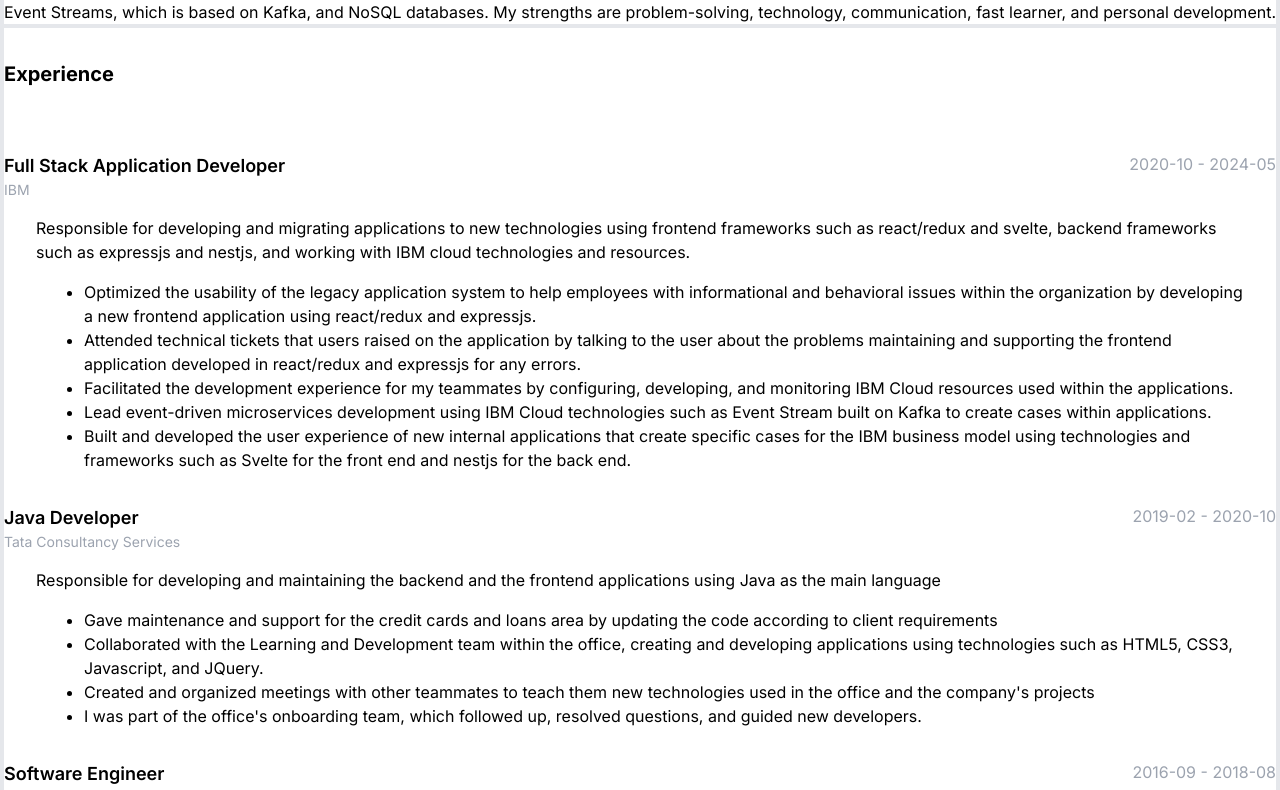
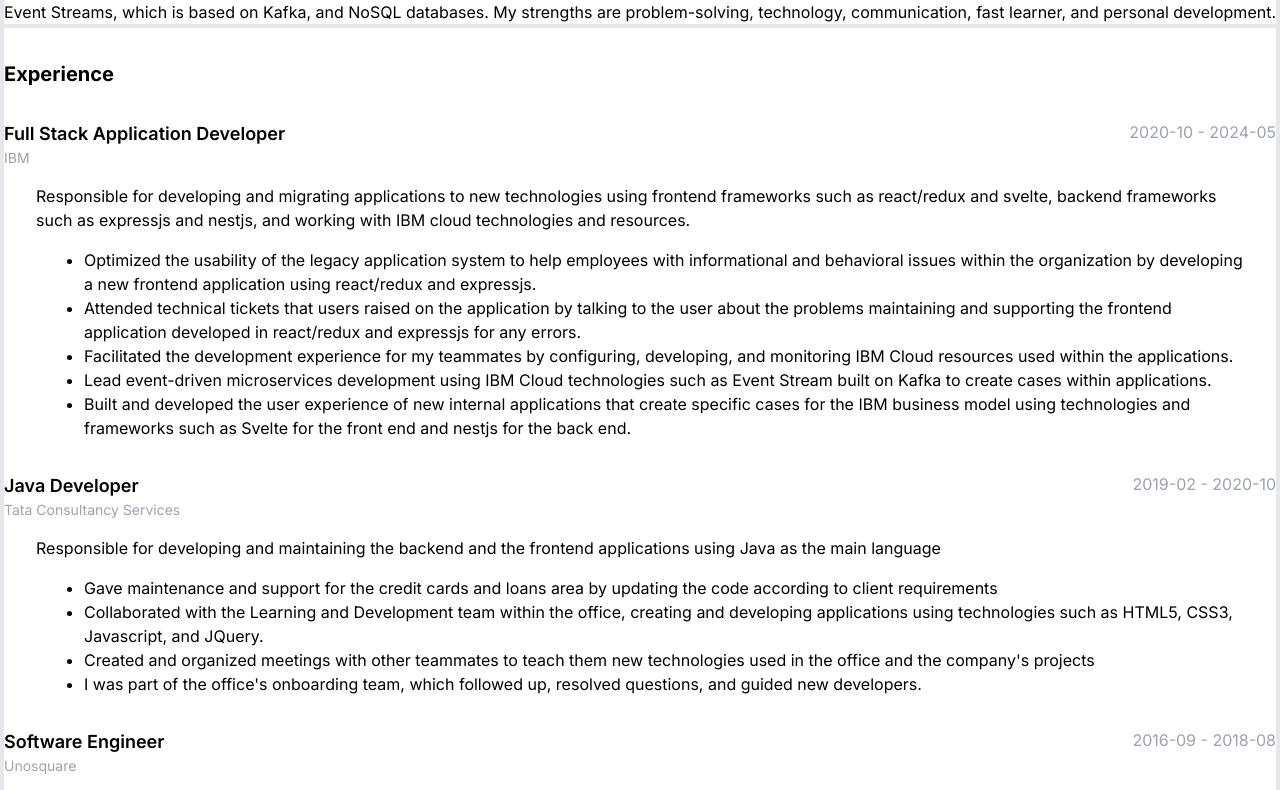
Before and after one commit to israelramosm/isra-page, a Next.js app: page /isra-page/ in a window 1280 px wide. Shown: the part 680-1470 px from the top of the page. Built offline with nearby package versions, Linux system fonts and the light colour scheme.

Commit message:
refactor(components): refactor fragments components, need div to apply not first child css class

```diff
--- a/src/components/Experience/Experience.tsx
+++ b/src/components/Experience/Experience.tsx
@@ -8,7 +8,7 @@ export default function Experience() {
   );
 
   return (
-    <>
+    <div>
       {EXPERIENCE_DATA.map((e, i) => (
         <div key={i} className="[&:not(:first-child)]:mt-8">
           <TitleHeader title={e.position} subtitle={e.company} rightText={e.dates} />
@@ -22,6 +22,6 @@ export default function Experience() {
           </Content>
         </div>
       ))}
-    </>
+    </div>
   );
 }
```
